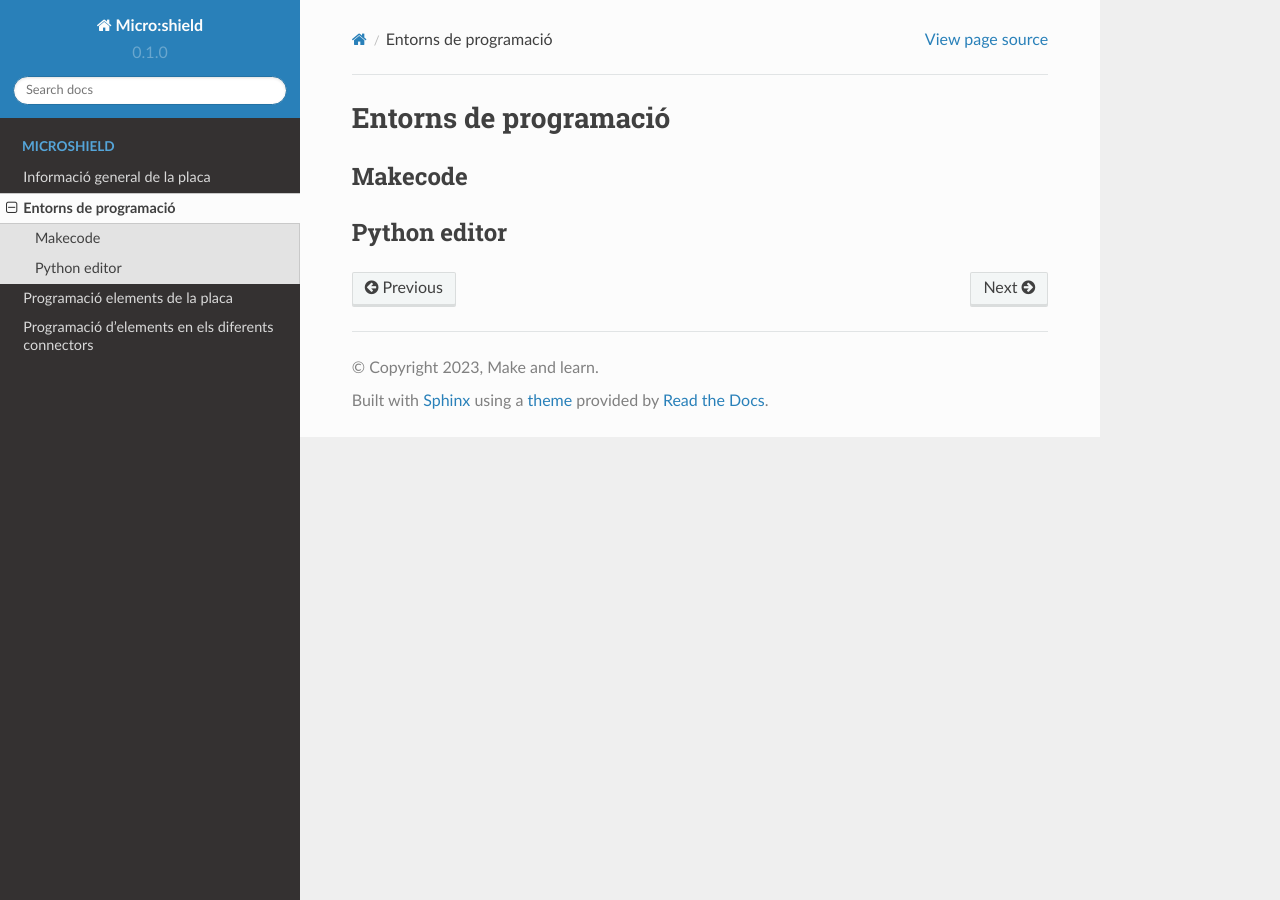
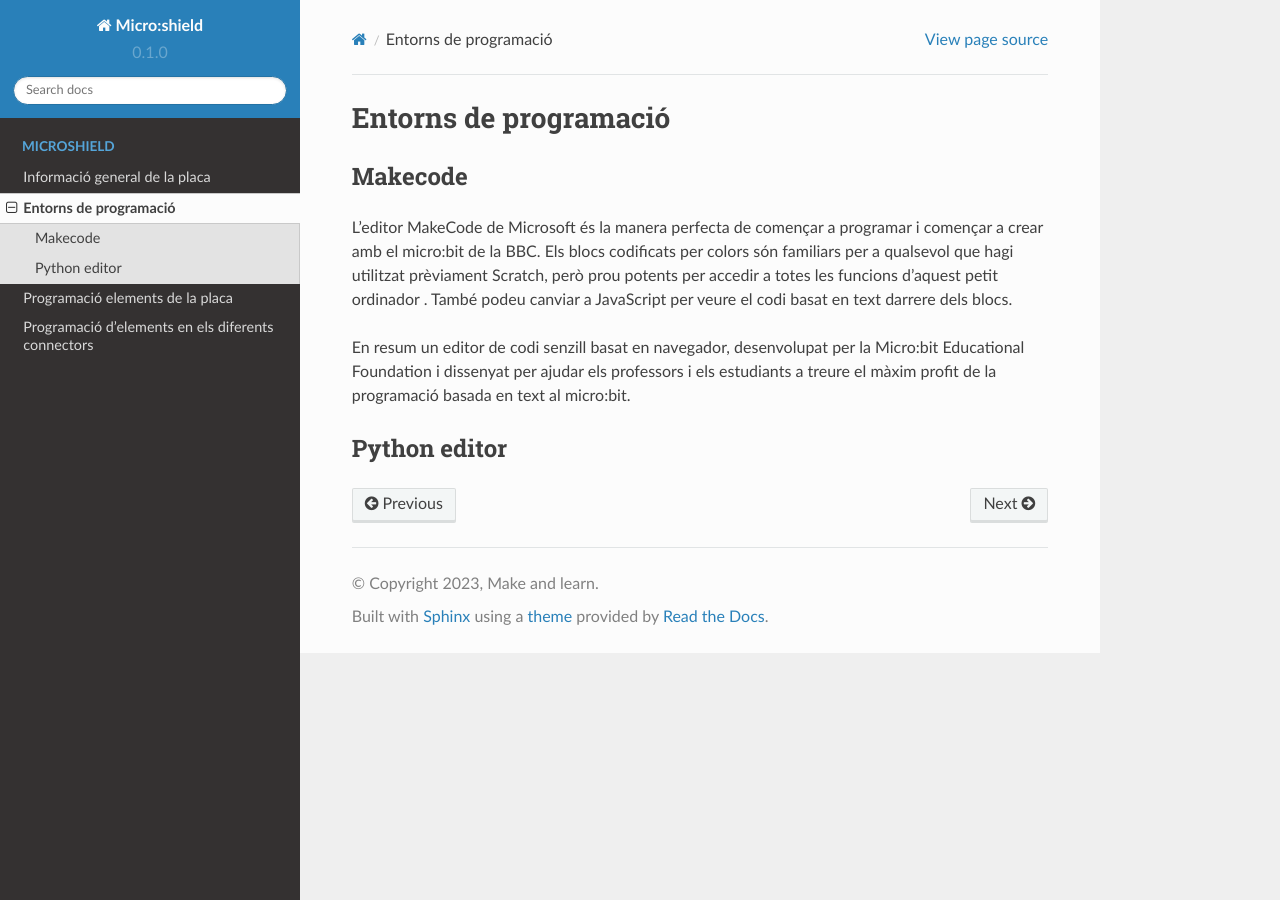
Before and after one commit to MakeAndLearn/micro-shield, a Sphinx documentation site: the page built from docs/source/microshield/entornsprogramacio.rst, in a window 1280 px wide. Built offline with Sphinx 7.4.7 and the Read the Docs theme 2.0.0, drawn with Linux system fonts in a browser that asks for light colours.

Commit message:
Update entornsprogramacio.rst

```diff
--- a/docs/source/microshield/entornsprogramacio.rst
+++ b/docs/source/microshield/entornsprogramacio.rst
@@ -4,6 +4,9 @@ Entorns de programació
 Makecode
 ------------
 
+L'editor MakeCode de Microsoft és la manera perfecta de començar a programar i començar a crear amb el micro:bit de la BBC. Els blocs codificats per colors són familiars per a qualsevol que hagi utilitzat prèviament Scratch, però prou potents per accedir a totes les funcions d'aquest petit ordinador . També podeu canviar a JavaScript per veure el codi basat en text darrere dels blocs.
+
+En resum un editor de codi senzill basat en navegador, desenvolupat per la Micro:bit Educational Foundation i dissenyat per ajudar els professors i els estudiants a treure el màxim profit de la programació basada en text al micro:bit.
 
 Python editor
 ------------
```
